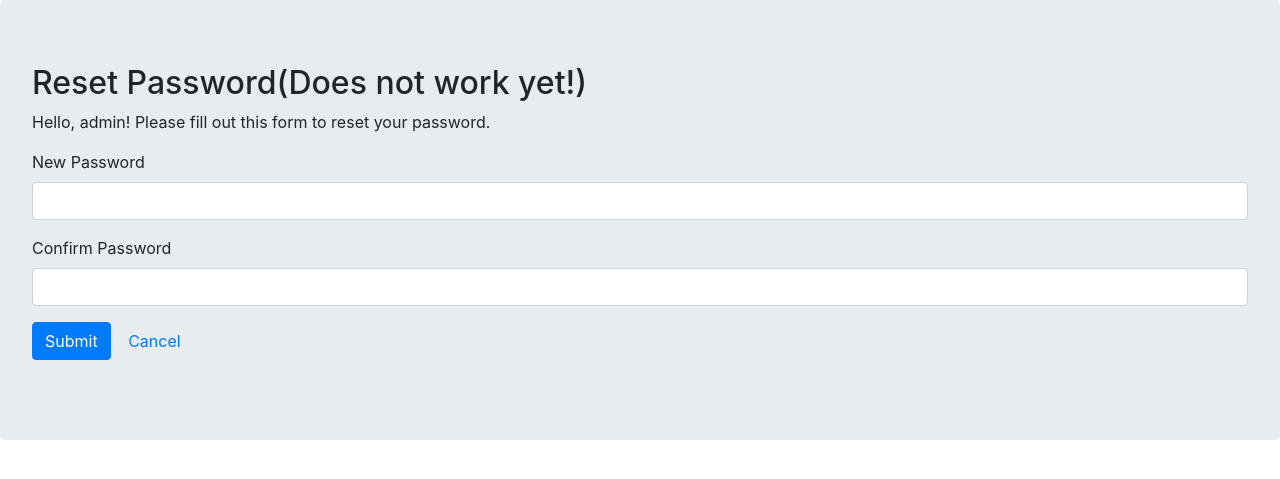
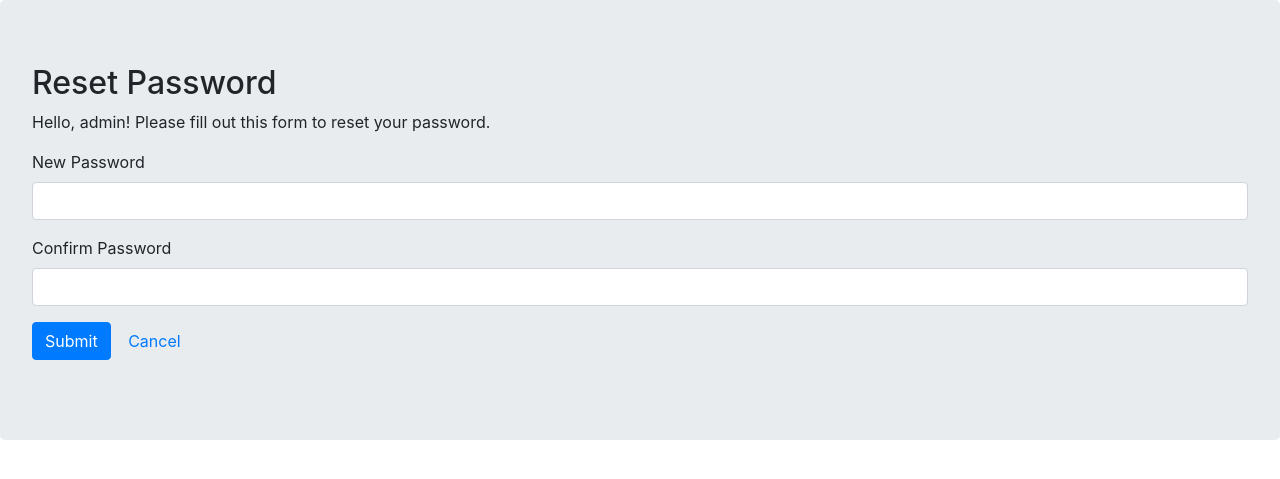
Before and after one commit to NoMagicMike/KSU-PMO-Capstone, a PHP site: page /reset_password.php in a window 1280 px wide. Shown: the part 76-555 px from the top of the page. Run offline with PHP 8.4, Linux system fonts and the light colour scheme; a user stored in the database is signed in.

Commit message:
Small typo fix

```diff
--- a/reset_password.php
+++ b/reset_password.php
@@ -86,7 +86,7 @@ if($_SERVER["REQUEST_METHOD"] == "POST"){
 <html lang="en">
 <body>
     <div class="jumbotron">
-        <h2>Reset Password(Does not work yet!)</h2>
+        <h2>Reset Password</h2>
         <?php echo "<p> Hello, {$_SESSION['username']}! Please fill out this form to reset your password.</p>"?>
         <form action="<?php echo htmlspecialchars($_SERVER["PHP_SELF"]); ?>" method="post">
             <div class="form-group <?php echo (!empty($new_password_err)) ? 'has-error' : ''; ?>">
```
